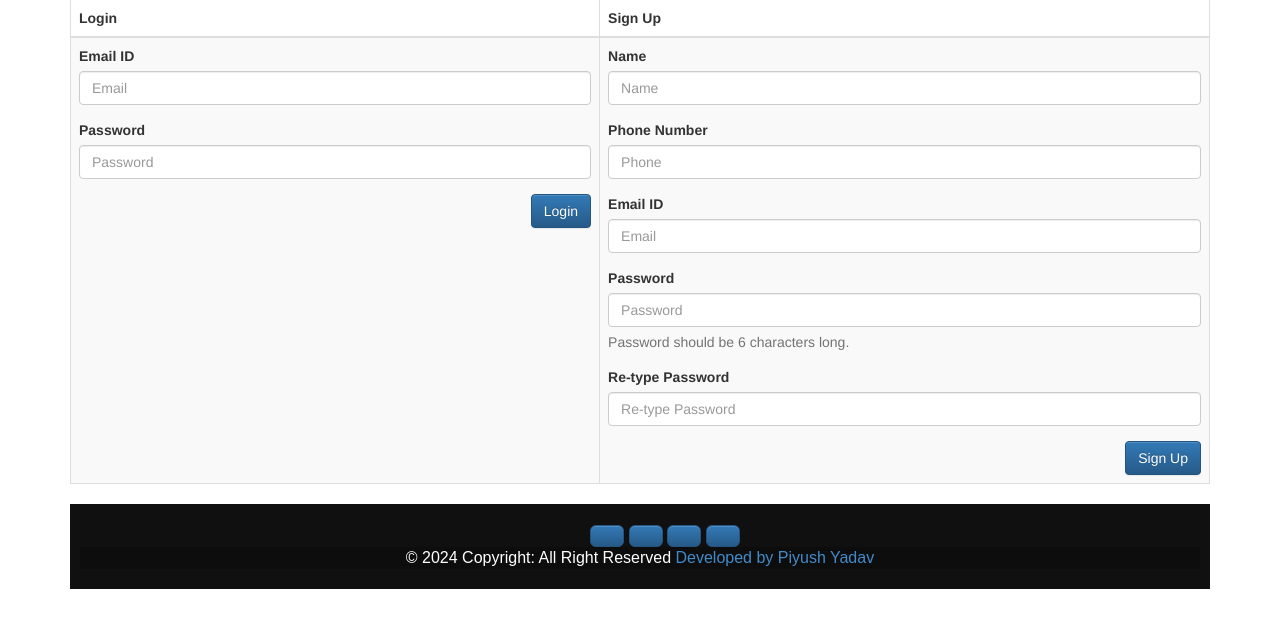
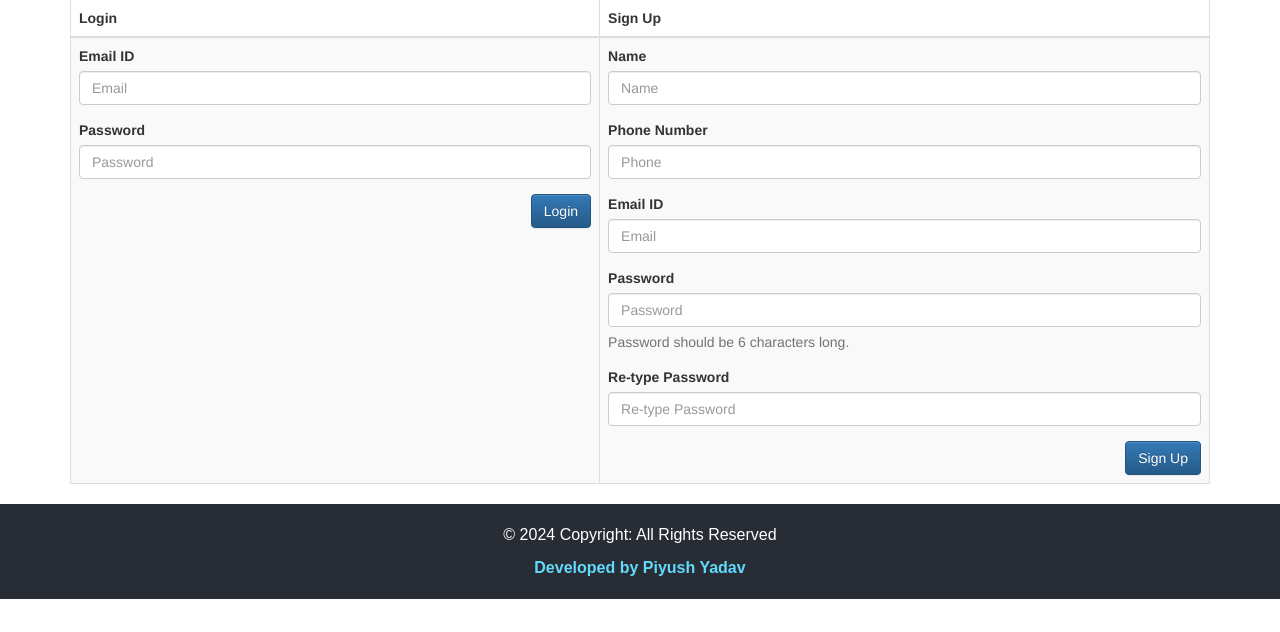
Before and after one commit to Piyush73-dba/attendance-system, a PHP site: page / in a window 1280 px wide. Shown: the part 168-800 px from the top of the page. Run offline with PHP 8.4, Linux system fonts and the light colour scheme; some libraries are stand-ins or nearby versions.

Commit message:
footer upgrade

```diff
--- a/index.php
+++ b/index.php
@@ -106,32 +106,18 @@
       </tbody>
     </table>
   </div>
-     <!-- FOOTER -->
-      <!-- Remove the container if you want to extend the Footer to full width. -->
-<div class="container my-5">
-
-<footer class="text-center text-lg-start" style="background-color: #101010;">
-  <div class="container d-flex justify-content-center py-5">
-    <button type="button" class="btn btn-primary btn-lg btn-floating mx-2" style="background-color: #5890FF;">
-      <i class="fab fa-facebook-f"></i>
-    </button>
-    <button type="button" class="btn btn-primary btn-lg btn-floating mx-2" style="background-color: #54456b;">
-      <i class="fab fa-youtube"></i>
-    </button>
-    <button type="button" class="btn btn-primary btn-lg btn-floating mx-2" style="background-color: #54456b;">
-      <i class="fab fa-instagram"></i>
-    </button>
-    <button type="button" class="btn btn-primary btn-lg btn-floating mx-2" style="background-color: #54456b;">
-      <i class="fab fa-twitter"></i>
-    </button>
-  </div>
-
-  <!-- Copyright -->
-  <div class="text-center text-white p-3" style="background-color: rgba(0, 0, 0, 0.2);">
-    © 2024 Copyright: All Right Reserved
-    <a class="text-white" href="https://github.com/Piyush73-dba">Developed by Piyush Yadav</a>
-  </div>
-  <!-- Copyright -->
+  <footer style="background-color: #282c34; color: #ffffff; text-align: center; padding: 20px 10px; font-family: Arial, sans-serif; font-size: 16px;">
+    <div id="footer" style="margin-bottom: 10px;">
+        <p>© 2024 Copyright: All Rights Reserved</p>
+    </div>
+    <div id="footer1">
+        <a href="https://github.com/Piyush73-dba" target="_blank" rel="noopener noreferrer"
+           style="color: #61dafb; text-decoration: none; font-weight: bold; transition: color 0.3s ease;"
+           onmouseover="this.style.color='#21a1f1'; this.style.textDecoration='underline';"
+           onmouseout="this.style.color='#61dafb'; this.style.textDecoration='none';">
+            Developed by Piyush Yadav
+        </a>
+    </div>
 </footer>
 
 </div>
--- a/student.php
+++ b/student.php
@@ -68,7 +68,7 @@
   </div><!-- /.container -->
    <div>
    <footer style="background-color: #282c34; color: #ffffff; text-align: center; padding: 20px 10px; font-family: Arial, sans-serif; font-size: 16px;">
-    <div id="footer" style="margin-bottom: 0px;">
+    <div id="footer" style="margin-bottom: 10px;">
         <p>© 2024 Copyright: All Rights Reserved</p>
     </div>
     <div id="footer1">
```
